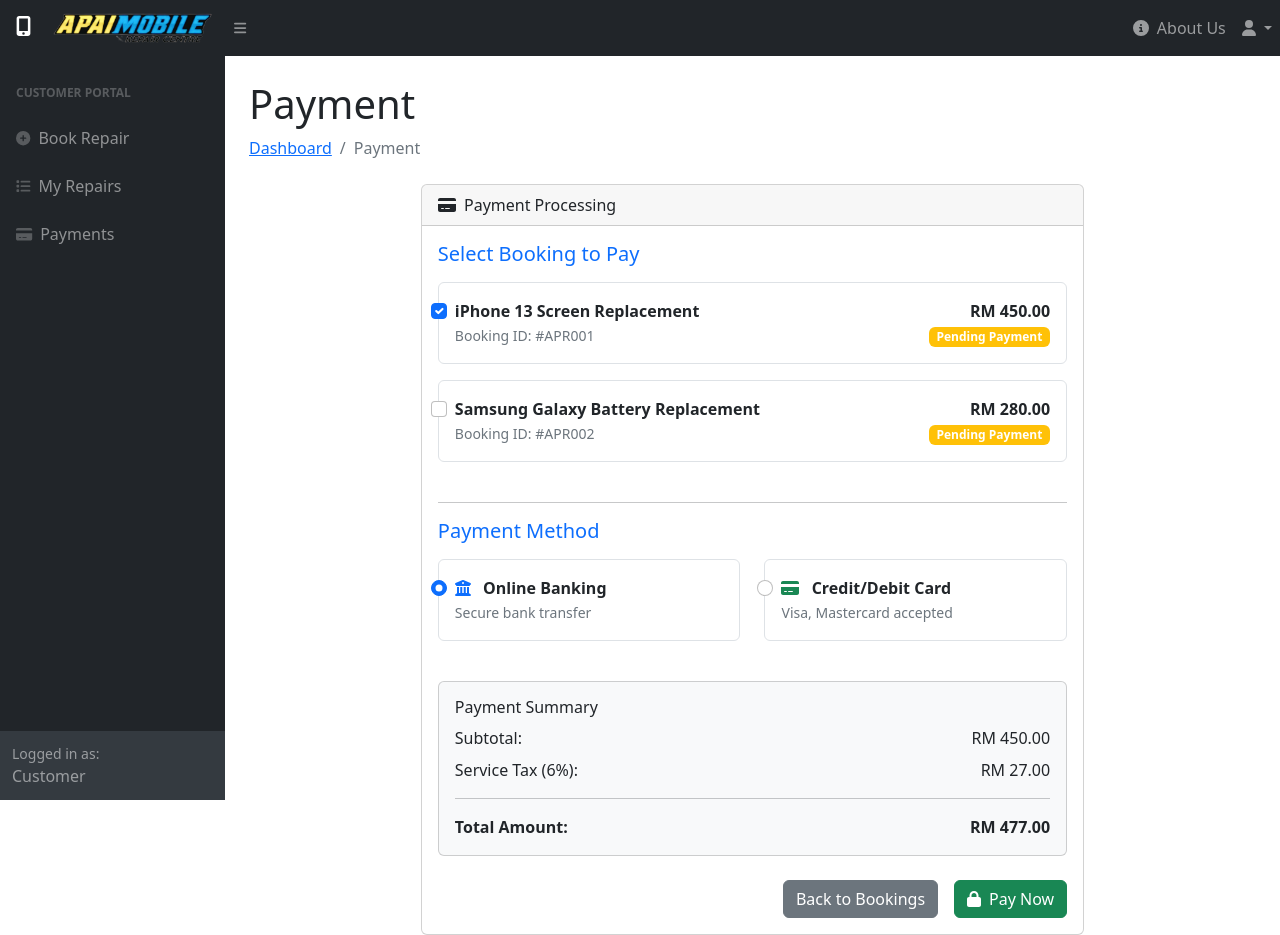
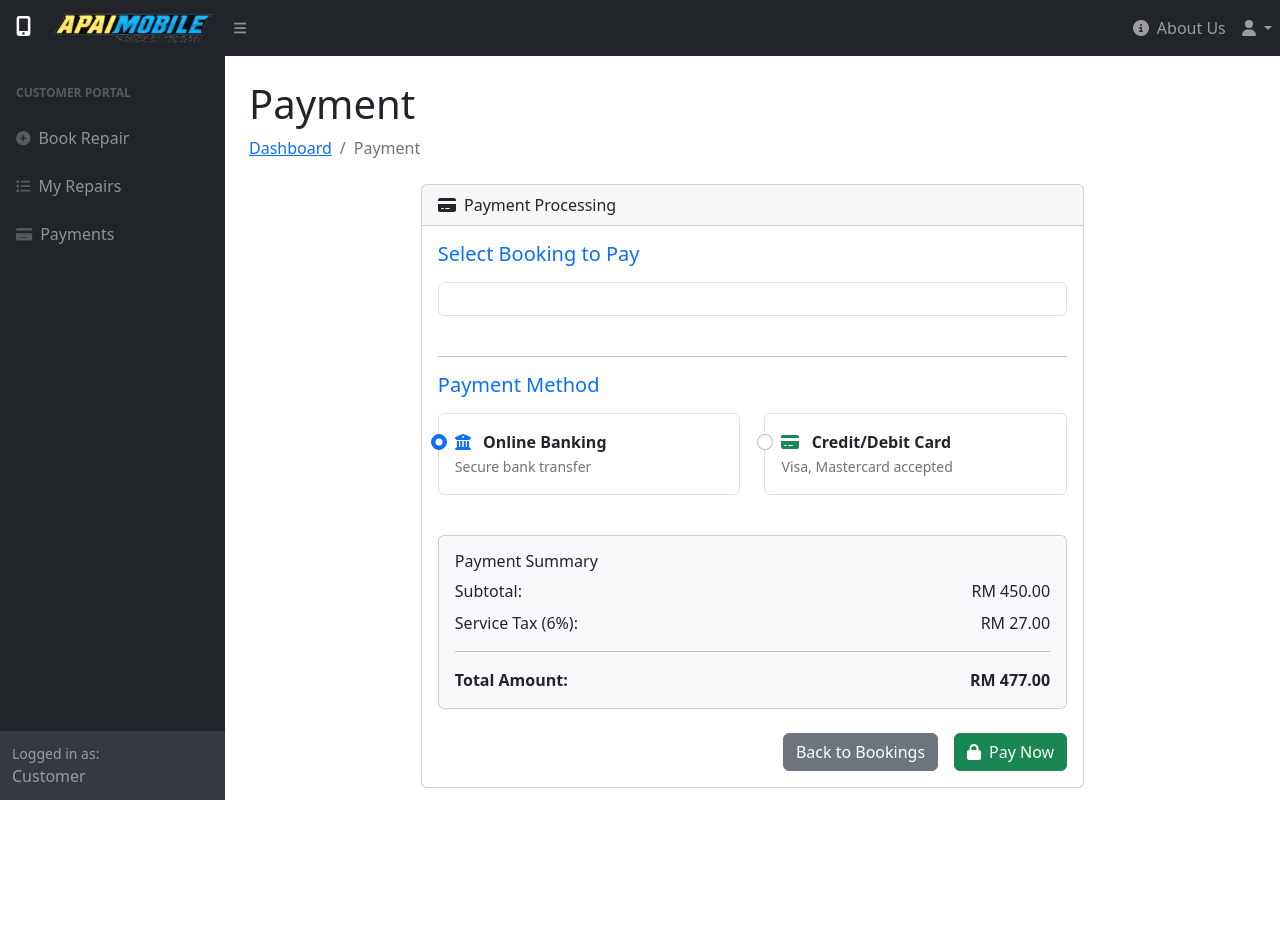
Before and after one commit to mui0402/website, a PHP site: page /payment.php in a window 1280 px wide. After the commit the page ends 800 px from the top, so only its background shows below. Run offline with PHP 8.4, Linux system fonts and the light colour scheme; some libraries are stand-ins or nearby versions.

Commit message:
15th commit

```diff
--- a/payment.php
+++ b/payment.php
@@ -21,34 +21,7 @@
                                         <div class="row mb-4">
                                             <div class="col-12">
                                                 <div class="form-check border rounded p-3 mb-3">
-                                                    <input class="form-check-input" type="checkbox" value="APR001" id="booking1" checked>
-                                                    <label class="form-check-label w-100" for="booking1">
-                                                        <div class="d-flex justify-content-between">
-                                                            <div>
-                                                                <strong>iPhone 13 Screen Replacement</strong>
-                                                                <br><small class="text-muted">Booking ID: #APR001</small>
-                                                            </div>
-                                                            <div class="text-end">
-                                                                <strong>RM 450.00</strong>
-                                                                <br><span class="badge bg-warning">Pending Payment</span>
-                                                            </div>
-                                                        </div>
-                                                    </label>
-                                                </div>
-                                                <div class="form-check border rounded p-3 mb-3">
-                                                    <input class="form-check-input" type="checkbox" value="APR002" id="booking2">
-                                                    <label class="form-check-label w-100" for="booking2">
-                                                        <div class="d-flex justify-content-between">
-                                                            <div>
-                                                                <strong>Samsung Galaxy Battery Replacement</strong>
-                                                                <br><small class="text-muted">Booking ID: #APR002</small>
-                                                            </div>
-                                                            <div class="text-end">
-                                                                <strong>RM 280.00</strong>
-                                                                <br><span class="badge bg-warning">Pending Payment</span>
-                                                            </div>
-                                                        </div>
-                                                    </label>
+
                                                 </div>
                                             </div>
                                         </div>
```
